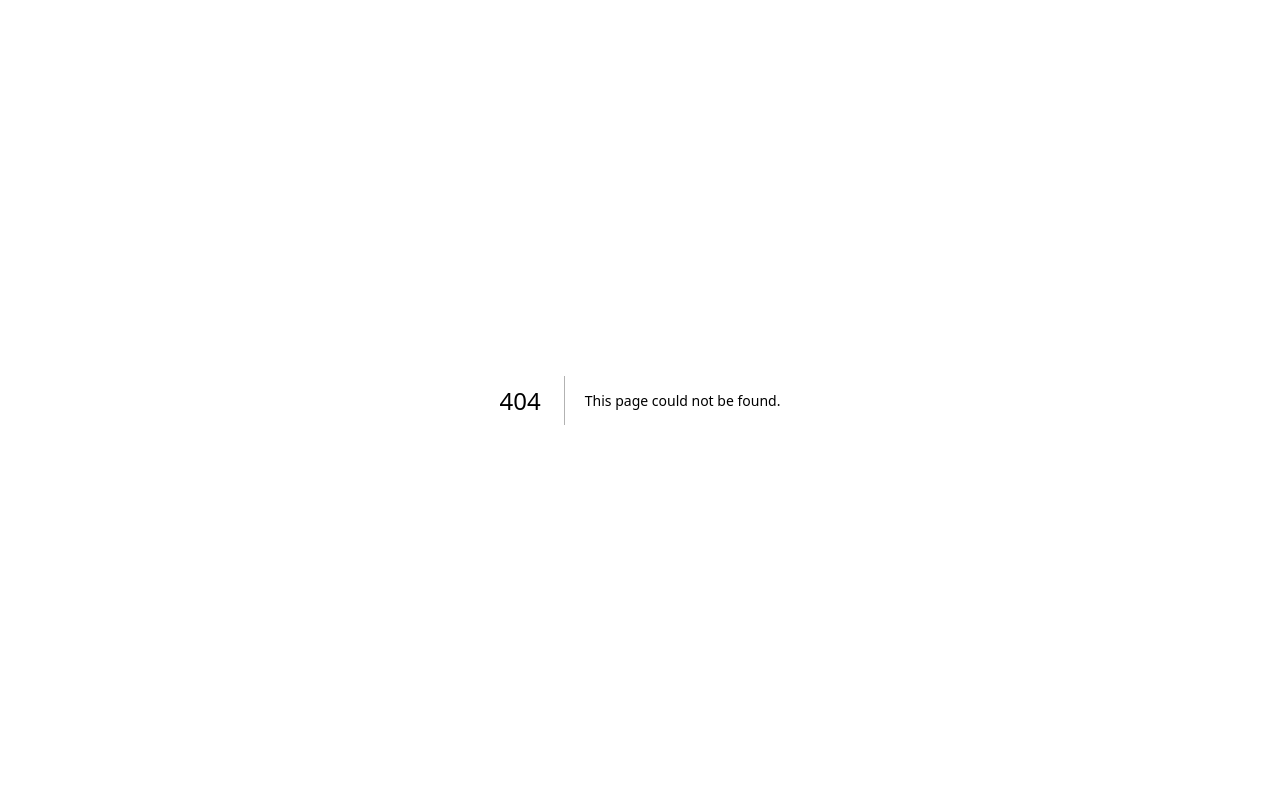
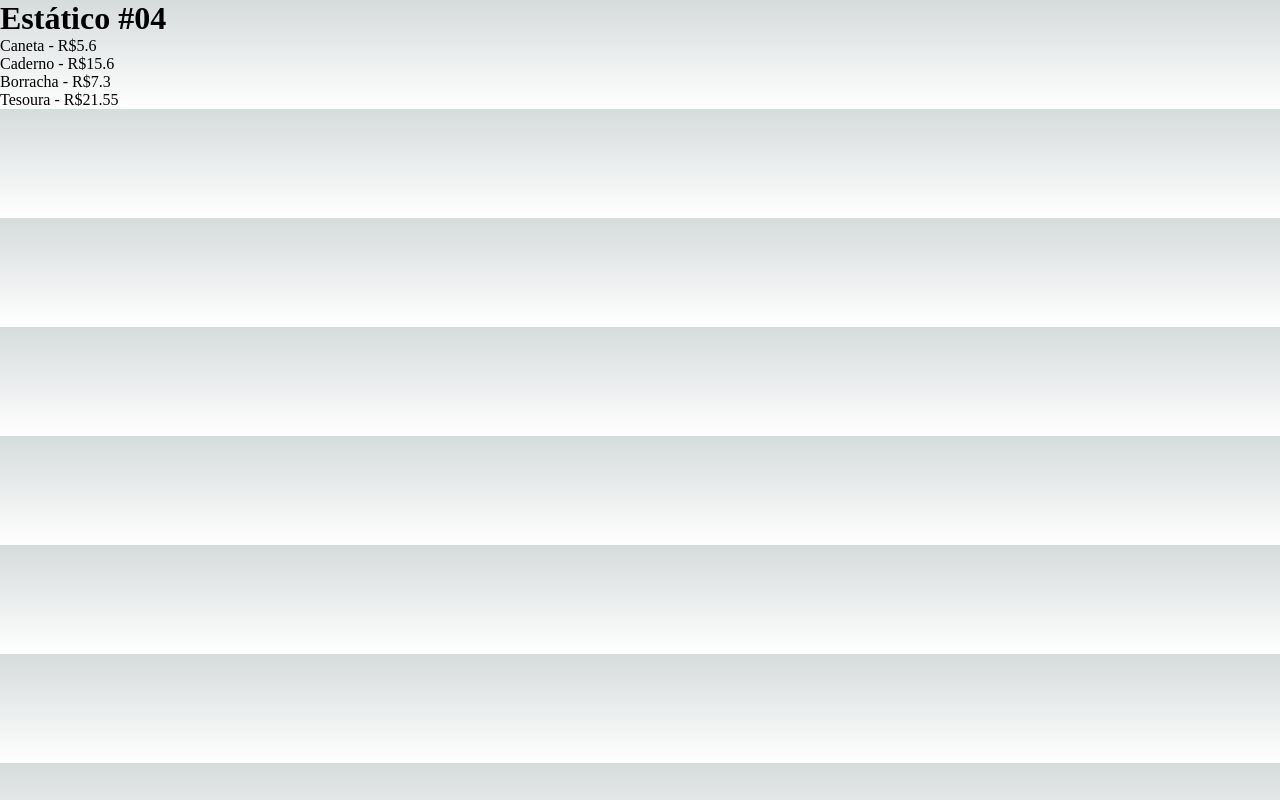
Before and after one commit to leojosants/udemy_nextjs_e_react_curso_completo_aprenda_com_projetos__secao_05, a Next.js app in the folder renderizacao/: page /static4 in a window 1280 px wide. Before the commit this address had no page. Built offline with nearby package versions, Linux system fonts and the light colour scheme.

Commit message:
Componente Estático #04 - Parte 1

```diff
--- /dev/null
+++ b/renderizacao/pages/api/products.js
@@ -0,0 +1,26 @@
+// Next.js API route support: https://nextjs.org/docs/api-routes/introduction
+
+export default function handler(req, res) {
+  res.status(200).json([
+    {
+      id: 1,
+      name: 'Caneta',
+      price: 5.60,
+    },
+    {
+      id: 2,
+      name: 'Caderno',
+      price: 15.60,
+    },
+    {
+      id: 3,
+      name: 'Borracha',
+      price: 7.30,
+    },
+    {
+      id: 4,
+      name: 'Tesoura',
+      price: 21.55,
+    },
+  ]);
+};
--- /dev/null
+++ b/renderizacao/pages/static4.jsx
@@ -0,0 +1,27 @@
+export async function getStaticProps() {
+	const resp = await fetch('http://localhost:3000/api/products');
+	const products = await resp.json();
+
+	return {
+		props: {
+			products,
+		},
+	};
+};
+
+export default function Static4(props) {
+	function renderProducts() {
+		return props.products.map(product => {
+			return <li key={product.id}>{product.name} - R${product.price}</li>
+		});
+	}
+
+	return (
+		<div>
+			<h1>Estático #04</h1>
+			<ul>
+				{renderProducts()}
+			</ul>
+		</div>
+	);
+};
```
